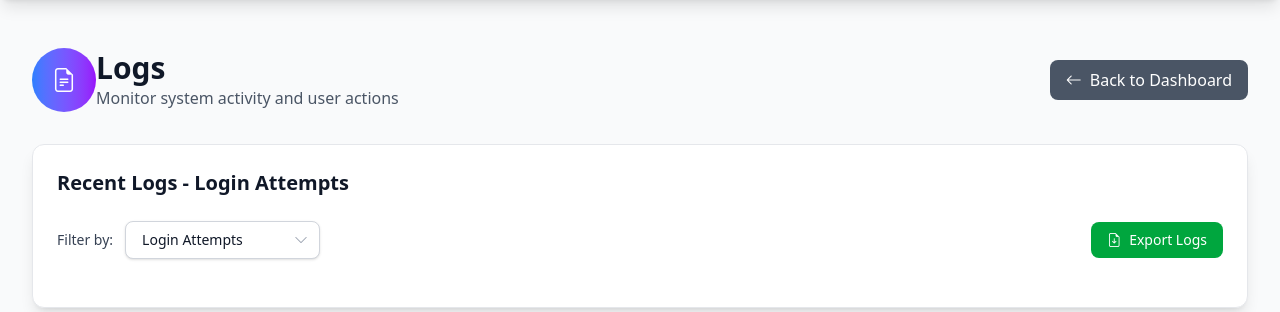
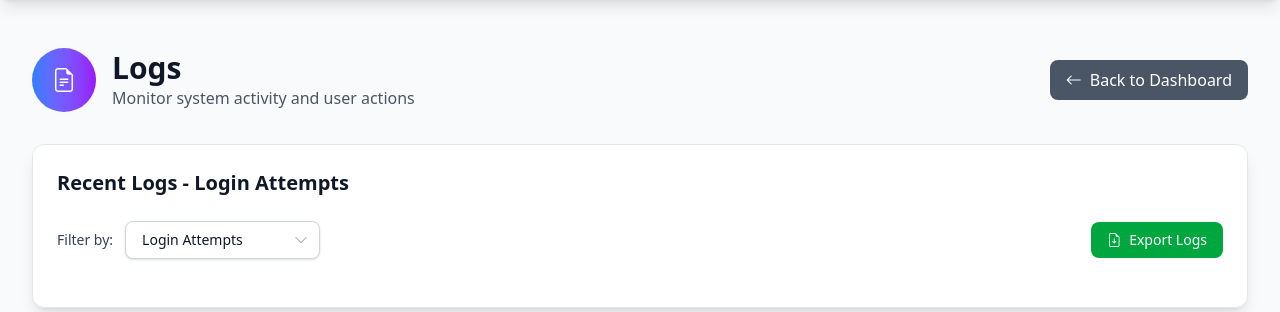
Before and after one commit to MACantara/flask-website-template, a Flask app: page /admin/logs/ in a window 1280 px wide. Shown: the part 65-377 px from the top of the page. Run offline with Flask 3, Linux system fonts and the light colour scheme; the visitor is signed in with stand-in values (Sample User, id 1); data that the repository does not hold is empty.

```diff
--- a/app/templates/partials/admin/logs/header.html
+++ b/app/templates/partials/admin/logs/header.html
@@ -2,7 +2,7 @@
 <div class="mb-6 sm:mb-8 opacity-0 animate-fade-in-up">
     <div class="flex flex-col sm:flex-row sm:items-center sm:justify-between space-y-4 sm:space-y-0">
         <div class="flex flex-col sm:flex-row sm:items-center space-y-3 sm:space-y-0 sm:space-x-4">
-            <div class="w-12 h-12 sm:w-16 sm:h-16 rounded-full bg-gradient-to-r from-blue-500 to-purple-600 flex items-center justify-center text-white font-bold text-lg sm:text-2xl mx-auto sm:mx-0 flex-shrink-0">
+            <div class="w-12 h-12 sm:w-16 sm:h-16 rounded-full bg-gradient-to-r from-blue-500 to-purple-600 flex items-center justify-center text-white font-bold text-lg sm:text-2xl mx-auto sm:mx-0 sm:mr-4 flex-shrink-0">
                 <i class="bi bi-file-earmark-text"></i>
             </div>
             <div class="text-center sm:text-left">
--- a/app/templates/partials/admin/user-details/header.html
+++ b/app/templates/partials/admin/user-details/header.html
@@ -2,7 +2,7 @@
 <div class="mb-6 sm:mb-8 opacity-0 animate-fade-in-up">
     <div class="flex flex-col sm:flex-row sm:items-center sm:justify-between space-y-4 sm:space-y-0">
         <div class="flex flex-col sm:flex-row sm:items-center space-y-3 sm:space-y-0 sm:space-x-4">
-            <div class="w-12 h-12 sm:w-16 sm:h-16 rounded-full bg-gradient-to-r from-blue-500 to-purple-600 flex items-center justify-center text-white font-bold text-lg sm:text-2xl mx-auto sm:mx-0 flex-shrink-0">
+            <div class="w-12 h-12 sm:w-16 sm:h-16 rounded-full bg-gradient-to-r from-blue-500 to-purple-600 flex items-center justify-center text-white font-bold text-lg sm:text-2xl mx-auto sm:mx-0 sm:mr-4 flex-shrink-0">
                 {{ user.username[0].upper() }}
             </div>
             <div class="text-center sm:text-left">
```
